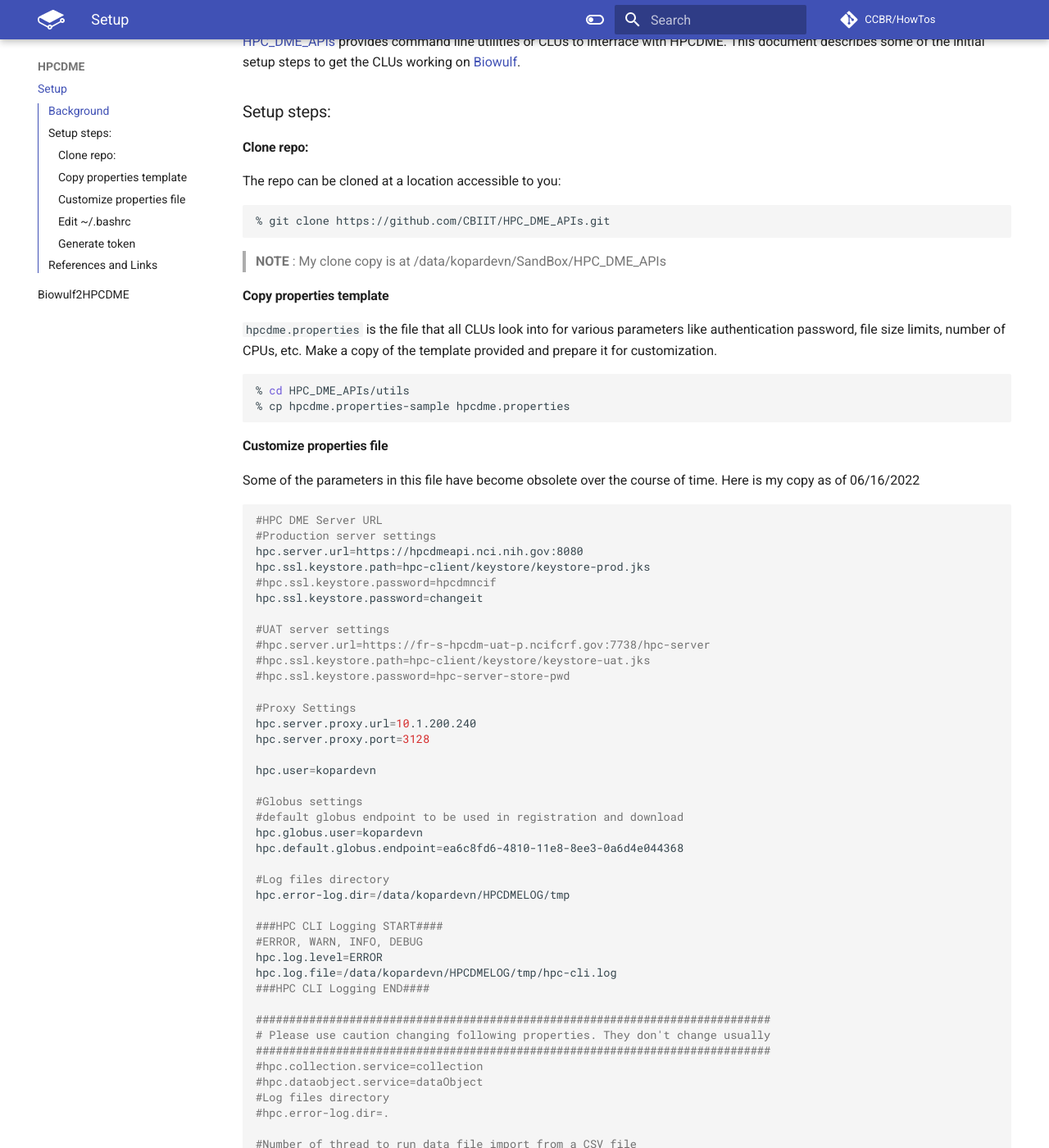
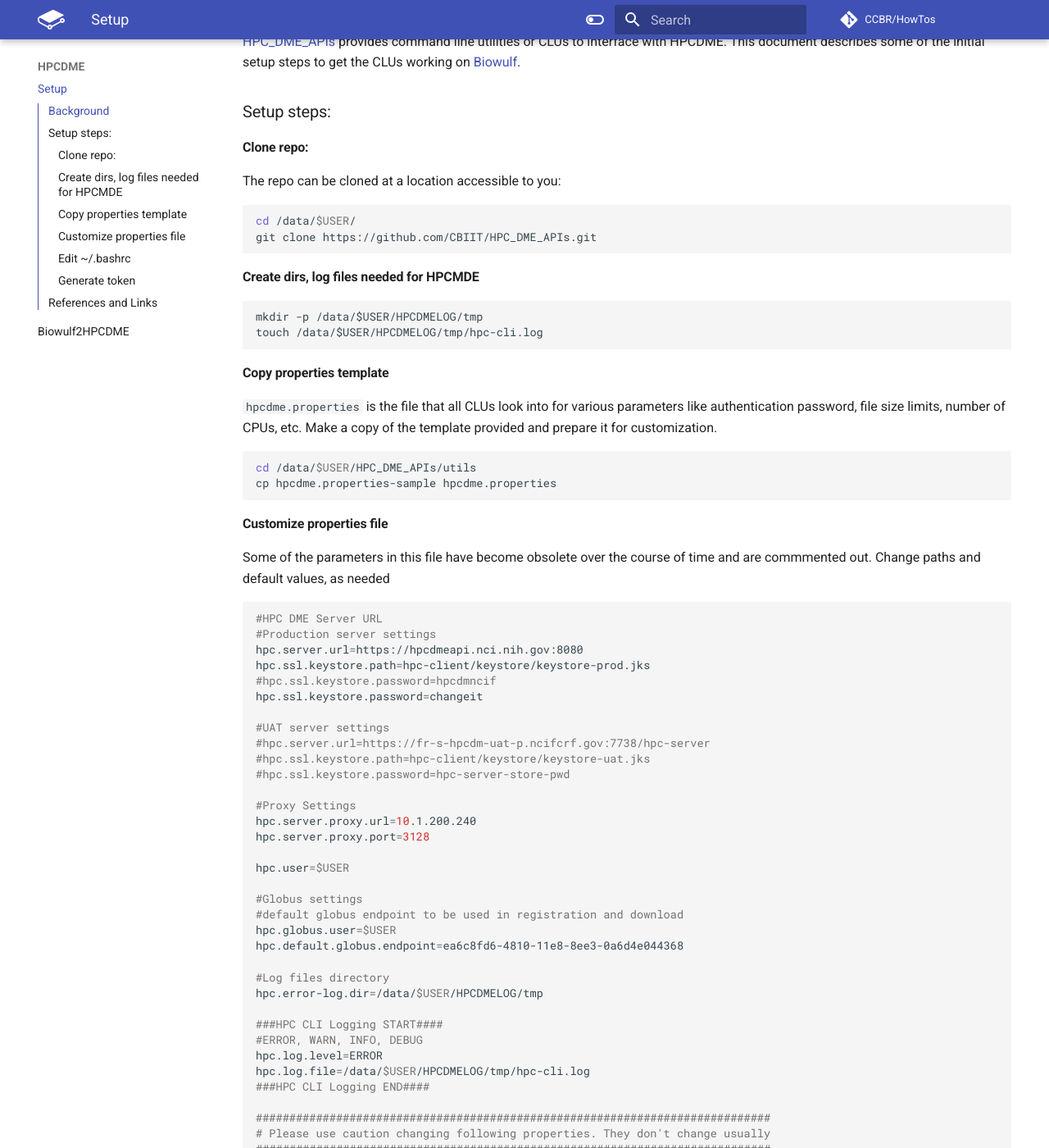
Before and after one commit to escauley/HowTos, an MkDocs documentation site: the page built from docs/HPCDME/setup.md, in a window 1280 px wide and 1400 px high, scrolled down 236 px. Shown: the whole window at 82% size. Built offline with MkDocs 1.6.1 and Material for MkDocs 9.7.7, drawn with Linux system fonts in a browser that asks for light colours; comment, search, counter and statistics services are not loaded; the version menu is left out; some of the changed text lies outside the part shown.

Commit message:
add troubleshooting info; make docs more generalizable

````diff
--- a/docs/HPCDME/setup.md
+++ b/docs/HPCDME/setup.md
@@ -9,23 +9,29 @@
 The repo can be cloned at a location accessible to you:
 
 ```bash
-% git clone https://github.com/CBIIT/HPC_DME_APIs.git
+cd /data/$USER/
+git clone https://github.com/CBIIT/HPC_DME_APIs.git
 ```
 
-> **NOTE** : My clone copy is at /data/kopardevn/SandBox/HPC_DME_APIs
+#### Create dirs, log files needed for HPCMDE
+```
+mkdir -p /data/$USER/HPCDMELOG/tmp
+touch /data/$USER/HPCDMELOG/tmp/hpc-cli.log
+```
+
 
 #### Copy properties template
 
 `hpcdme.properties` is the file that all CLUs look into for various parameters like authentication password, file size limits, number of CPUs, etc. Make a copy of the template provided and prepare it for customization.
 
 ```bash
-% cd HPC_DME_APIs/utils
-% cp hpcdme.properties-sample hpcdme.properties
+cd /data/$USER/HPC_DME_APIs/utils
+cp hpcdme.properties-sample hpcdme.properties
 ```
 
 #### Customize properties file
 
-Some of the parameters in this file have become obsolete over the course of time. Here is my copy as of 06/16/2022
+Some of the parameters in this file have become obsolete over the course of time and are commmented out. Change paths and default values, as needed
 
 ```bash
 #HPC DME Server URL
@@ -44,20 +50,20 @@
 hpc.server.proxy.url=10.1.200.240
 hpc.server.proxy.port=3128
 
-hpc.user=kopardevn
+hpc.user=$USER
 
 #Globus settings
 #default globus endpoint to be used in registration and download
-hpc.globus.user=kopardevn
+hpc.globus.user=$USER
 hpc.default.globus.endpoint=ea6c8fd6-4810-11e8-8ee3-0a6d4e044368
 
 #Log files directory
-hpc.error-log.dir=/data/kopardevn/HPCDMELOG/tmp
+hpc.error-log.dir=/data/$USER/HPCDMELOG/tmp
 
 ###HPC CLI Logging START####
 #ERROR, WARN, INFO, DEBUG
 hpc.log.level=ERROR
-hpc.log.file=/data/kopardevn/HPCDMELOG/tmp/hpc-cli.log
+hpc.log.file=/data/$USER/HPCDMELOG/tmp/hpc-cli.log
 ###HPC CLI Logging END####
 
 #############################################################################
@@ -74,7 +80,7 @@
 upload.buffer.size=10000000
 
 #Retry count and backoff period for registerFromFilePath (Fixed backoff)
-#hpc.retry.max.attempts=3
+hpc.retry.max.attempts=3
 #hpc.retry.backoff.period=5000
 
 #Multi-part upload thread pool, threshold and part size configuration
@@ -98,7 +104,7 @@
 
 > **NOTE**: The current java version used is:
 > ```bash
-> % java -version
+java -version
 > openjdk version "1.8.0_181"
 > OpenJDK Runtime Environment (build 1.8.0_181-b13)
 > OpenJDK 64-Bit Server VM (build 25.181-b13, mixed mode)
@@ -111,14 +117,14 @@
 ```bash
 # export environment variable HPC_DM_UTILS pointing to directory where
 # HPC DME client utilities are, then source functions script in there
-export HPC_DM_UTILS=/data/kopardevn/SandBox/HPC_DME_APIs/utils
+export HPC_DM_UTILS=/data/$USER/HPC_DME_APIs/utils
 source $HPC_DM_UTILS/functions
 ```
 
 Next, source it
 
 ```bash
-% source ~/.bashrc
+source ~/.bashrc
 ```
 
 #### Generate token
@@ -126,7 +132,17 @@
 Now, you are all set to generate a token. This prevents from re-entering your password everytime.
 
 ```bash
-% dm_generate_token
+dm_generate_token
+```
+
+If the token generation takes longer than 45 seconds, check the connection:
+```bash
+ping hpcdmeapi.nci.nih.gov
+```
+
+If the connection responds, try to export the following proxy, and then re-run the `dm_generate_tokens command`:
+```bash
+export https_proxy=http://dtn01-e0:3128
 ```
 
 Done! You are now all set to use CLUs.
````
